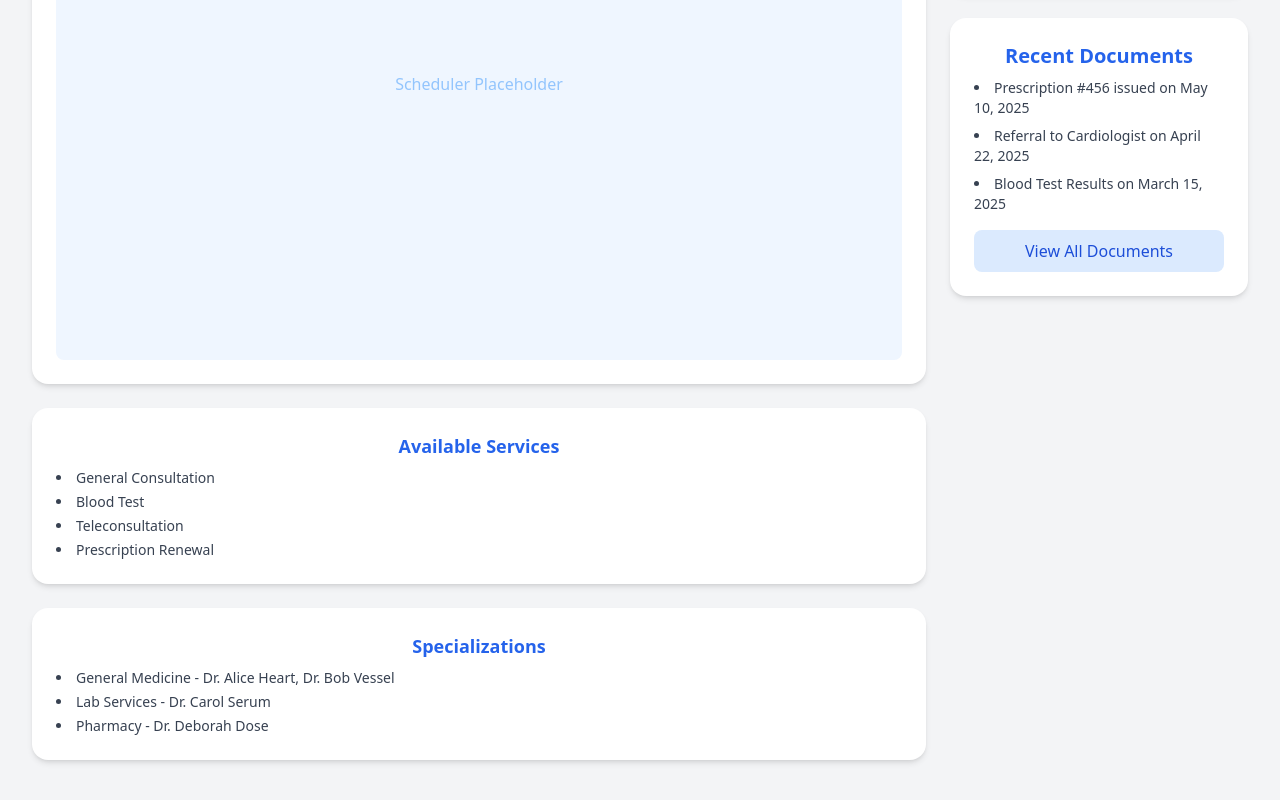
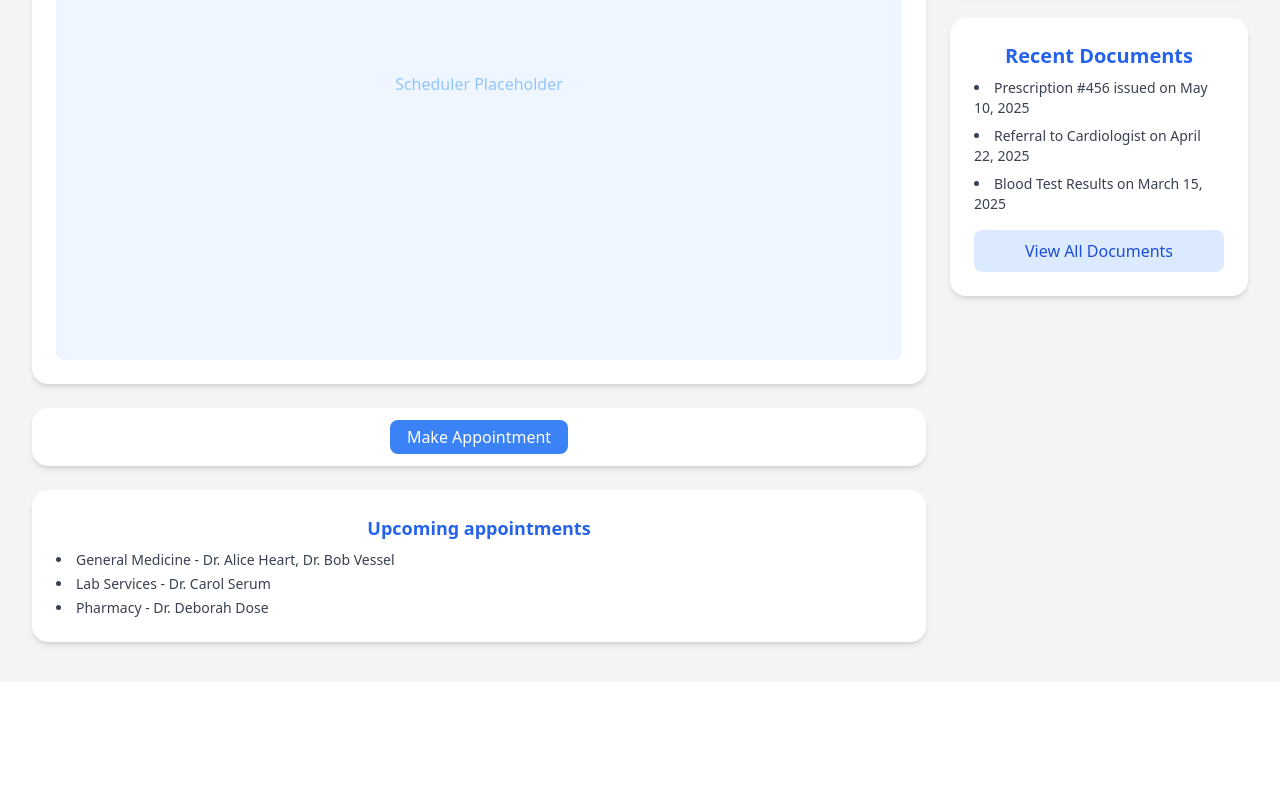
Before and after one commit to inzynierka-apbd-2023/medicare-application, a React (Vite) app in the folder frontend-container/medicare-frontend/: page / in a window 1280 px wide. Shown: the part 456-1256 px from the top of the page. After the commit the page ends 1138 px from the top, so only its background shows below. Built offline with nearby package versions, Linux system fonts and the light colour scheme.

Commit message:
small dashboard adjustment

```diff
--- a/frontend-container/medicare-frontend/src/pages/Dashboard/PatientDashboard.tsx
+++ b/frontend-container/medicare-frontend/src/pages/Dashboard/PatientDashboard.tsx
@@ -144,19 +144,17 @@ export default function PatientDashboard() {
                 </div>
               </div>
 
-              {/* Available Services */}
-              <div className="bg-white rounded-2xl shadow-md p-6">
-                <h3 className="text-lg font-semibold text-blue-600 mb-2">Available Services</h3>
-                <ul className="list-disc list-inside text-left space-y-1 text-sm text-gray-700">
-                  {data.services.map(svc => (
-                    <li key={svc.id}>{svc.name}</li>
-                  ))}
-                </ul>
+
+              {/* Available Services (Buttons) */}
+              <div className="bg-white rounded-2xl shadow-md p-3">
+                <div className="flex justify-center space-x-4">
+                  <button className="px-4 py-1 bg-blue-500 hover:bg-blue-600 text-white rounded-1g">Make Appointment</button>
+                </div>
               </div>
 
-              {/* Specializations */}
+              {/* Upcoming appointments */}
               <div className="bg-white rounded-2xl shadow-md p-6">
-                <h3 className="text-lg font-semibold text-blue-600 mb-2">Specializations</h3>
+                <h3 className="text-lg font-semibold text-blue-600 mb-2">Upcoming appointments </h3>
                 <ul className="list-disc list-inside text-left space-y-1 text-sm text-gray-700">
                   {data.specializations.map(sp => (
                     <li key={sp.id}>{sp.name} - {sp.doctorIds.map(getDoctorName).join(", ")}</li>
```
